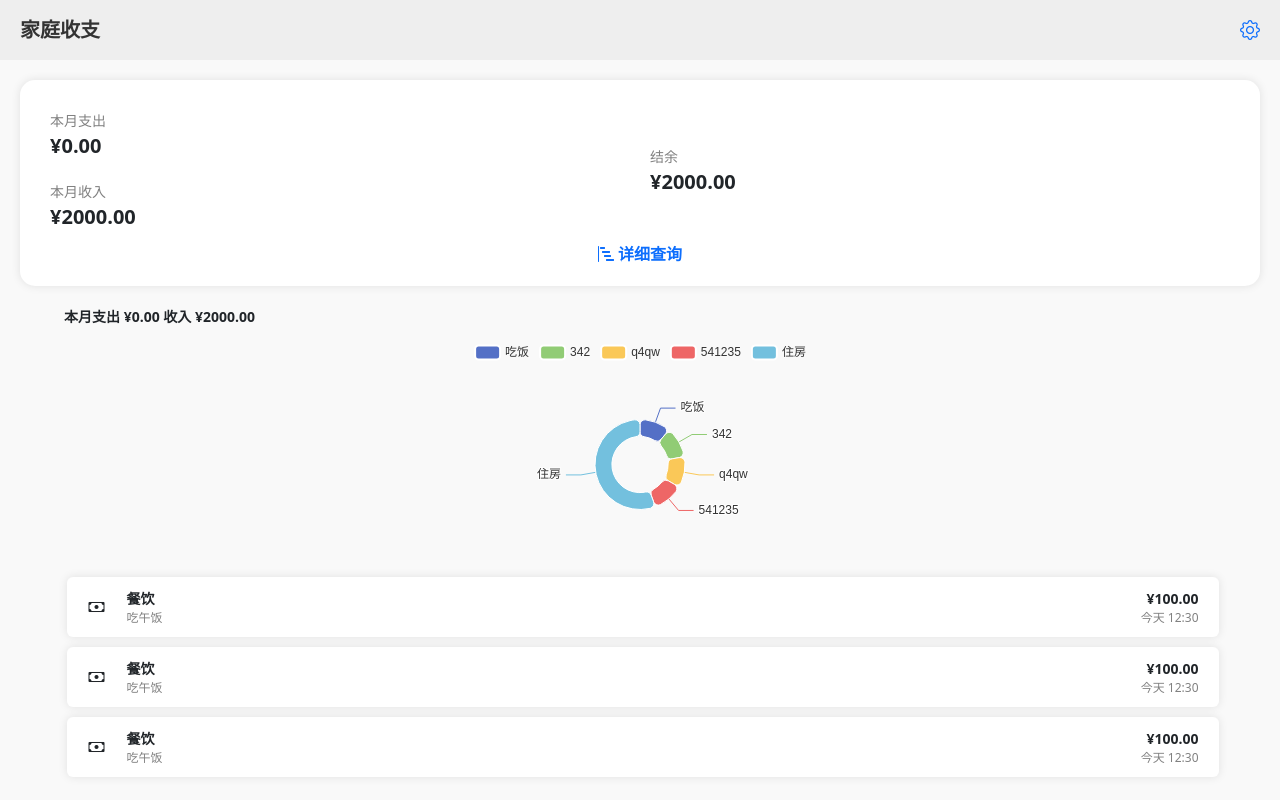
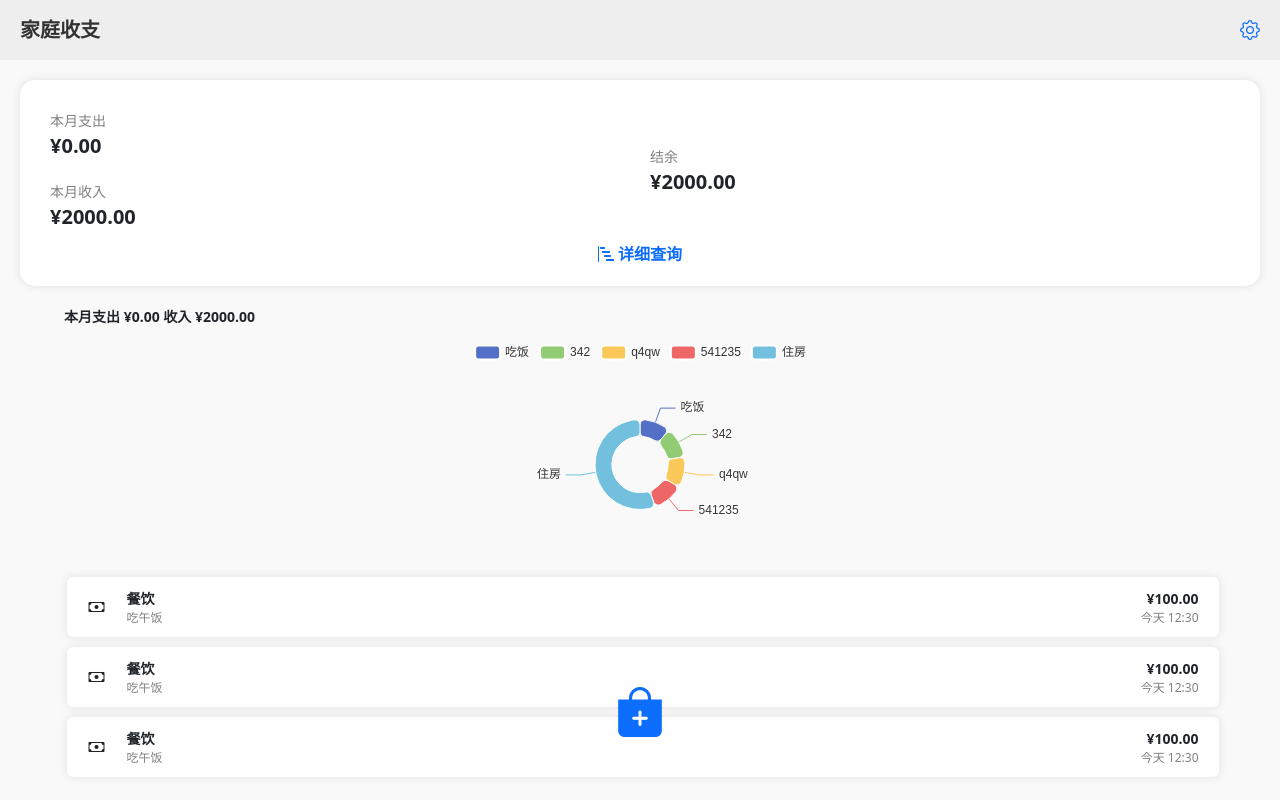
Before and after one commit to Lycoiref/HomeWallet, a React (Vite) app: page / in a window 1280 px wide. Built offline with nearby package versions, Linux system fonts and the light colour scheme; no server answers.

Commit message:
添加记账按钮

```diff
--- a/src/views/Home/Home.jsx
+++ b/src/views/Home/Home.jsx
@@ -49,6 +49,11 @@ const Home = () => {
                     <RecordCard />
                     <RecordCard />
                     <RecordCard />
+                </div>
+                <div className="add-record">
+                    <Link to="/add">
+                        <i className="bi-bag-plus-fill"></i>
+                    </Link>
                 </div>
             </div>
         </div>
--- a/src/views/Home/Home.less
+++ b/src/views/Home/Home.less
@@ -152,5 +152,13 @@
             }
         }
 
+        .add-record {
+            width: 100%;
+            position: fixed;
+            bottom: 50px;
+            display: flex;
+            justify-content: center;
+            font-size: 50px;
+        }
     }
 }
```
